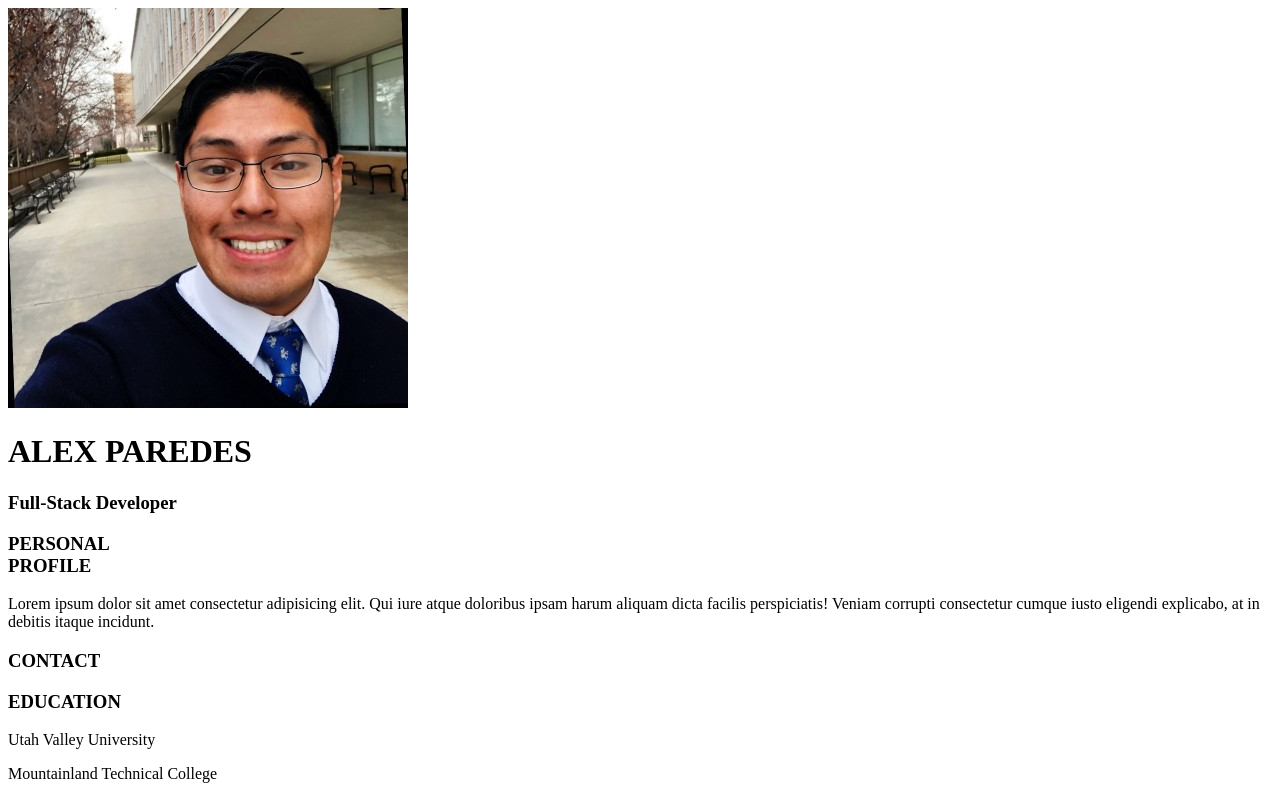
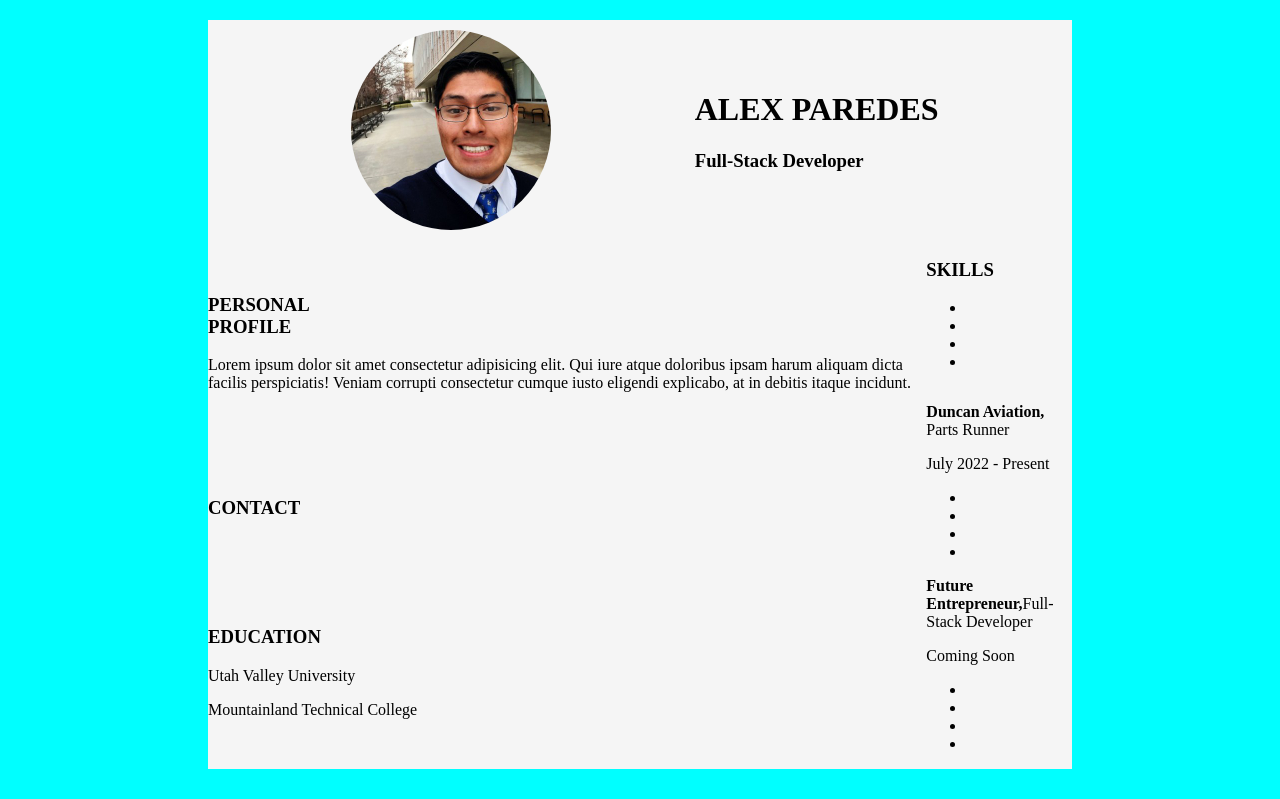
Before and after one commit to Walls101/resume.sass, a plain HTML site: page index.html in a window 1280 px wide. Shown: the top 799 px of the page. Drawn offline with Linux system fonts and the light colour scheme.

Commit message:
organized where each div should go/ look

```diff
--- a/style.scss
+++ b/style.scss
@@ -3,3 +3,51 @@ $top-header: rgba(0, 0, 0, 0.12) 0px 1px 3px, rgba(0, 0, 0, 0.24) 0px 1px 2px;
 $header-font: #808080;
 $bot-right: #cecbcb;
 $pad: 5px;
+
+body{
+    background-color: aqua;
+}
+
+.page{
+    margin-left: 200px;
+    margin-right: 200px;
+    margin-top: 20px;
+    background-color: whitesmoke;
+}
+
+.top{
+    display: flex;
+    flex-direction: row;
+    justify-content: space-evenly;
+    align-items: center;
+}
+
+.profile-img{
+    height: 200px;
+    width: 200px;
+    margin: 10px;
+}
+
+.profile-img img{
+    border-radius: 50%;
+    max-width: 100%;
+    max-height: 100%;
+}
+
+.bottom {
+    display: flex;
+    flex-direction: row;
+    justify-content: space-around;
+}
+
+.left{
+    display: flex;
+    flex-direction: column;
+    justify-content: space-around;
+}
+
+.right{
+    display: flex;
+    flex-direction: column;
+    justify-content: space-around;
+}
```
Also changed, not shown: style.css, 1 other file.
